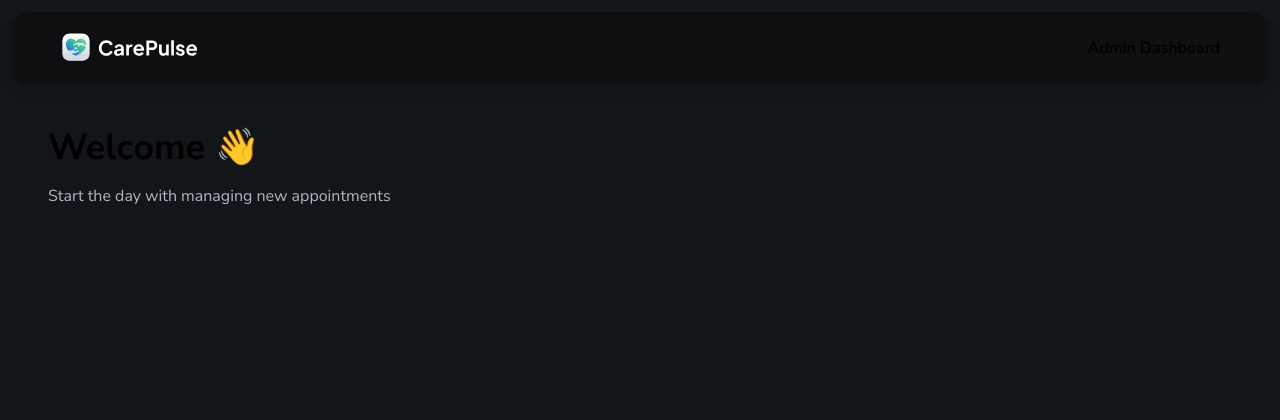
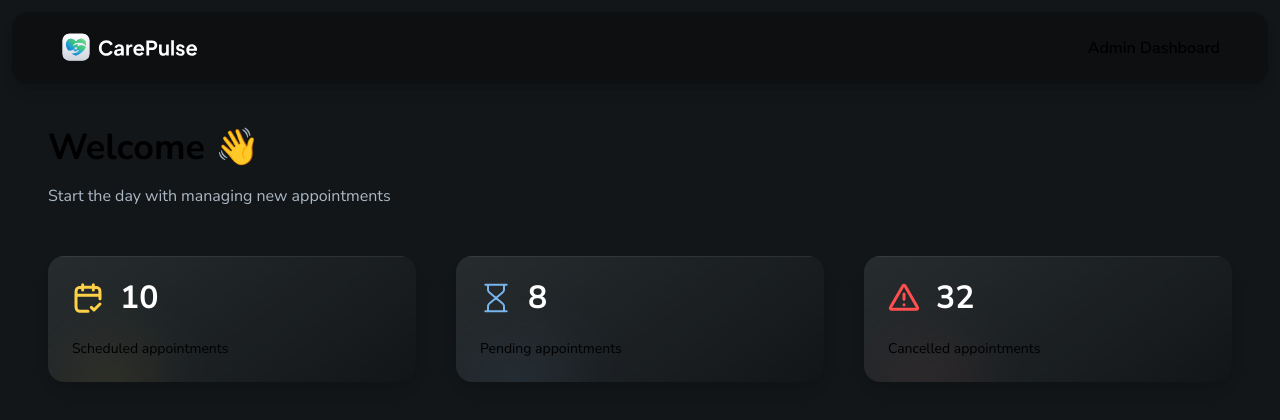
Before and after one commit to TheShagwell/emrpatientcare, a Next.js app: page /admin in a window 1280 px wide. Shown: the top 420 px of the page. Built offline with nearby package versions, Linux system fonts and the light colour scheme.

Commit message:
Added StatCard component import and usage in Admin page

```diff
--- a/app/admin/page.tsx
+++ b/app/admin/page.tsx
@@ -1,3 +1,4 @@
+import { StatCard } from "@/components/StatCard";
 import Image from "next/image";
 import Link from "next/link";
 import React from "react";
@@ -25,6 +26,27 @@ const Admin = () => {
             Start the day with managing new appointments
           </p>
         </section>
+
+        <section className="admin-stat">
+          <StatCard
+            type="appointments"
+            count={10}
+            label="Scheduled appointments"
+            icon={"/assets/icons/appointments.svg"}
+          />
+          <StatCard
+            type="pending"
+            count={8}
+            label="Pending appointments"
+            icon={"/assets/icons/pending.svg"}
+          />
+          <StatCard
+            type="cancelled"
+            count={32}
+            label="Cancelled appointments"
+            icon={"/assets/icons/cancelled.svg"}
+          />
+        </section>
       </main>
     </div>
   );
--- /dev/null
+++ b/components/StatCard.tsx
@@ -0,0 +1,34 @@
+import clsx from "clsx";
+import Image from "next/image";
+
+type StatCardProps = {
+  type: "appointments" | "pending" | "cancelled";
+  count: number;
+  label: string;
+  icon: string;
+};
+
+export const StatCard = ({ count = 0, label, icon, type }: StatCardProps) => {
+  return (
+    <div
+      className={clsx("stat-card", {
+        "bg-appointments": type === "appointments",
+        "bg-pending": type === "pending",
+        "bg-cancelled": type === "cancelled",
+      })}
+    >
+      <div className="flex items-center gap-4">
+        <Image
+          src={icon}
+          height={32}
+          width={32}
+          alt="appointments"
+          className="size-8 w-fit"
+        />
+        <h2 className="text-32-bold text-white">{count}</h2>
+      </div>
+
+      <p className="text-14-regular">{label}</p>
+    </div>
+  );
+};
```
